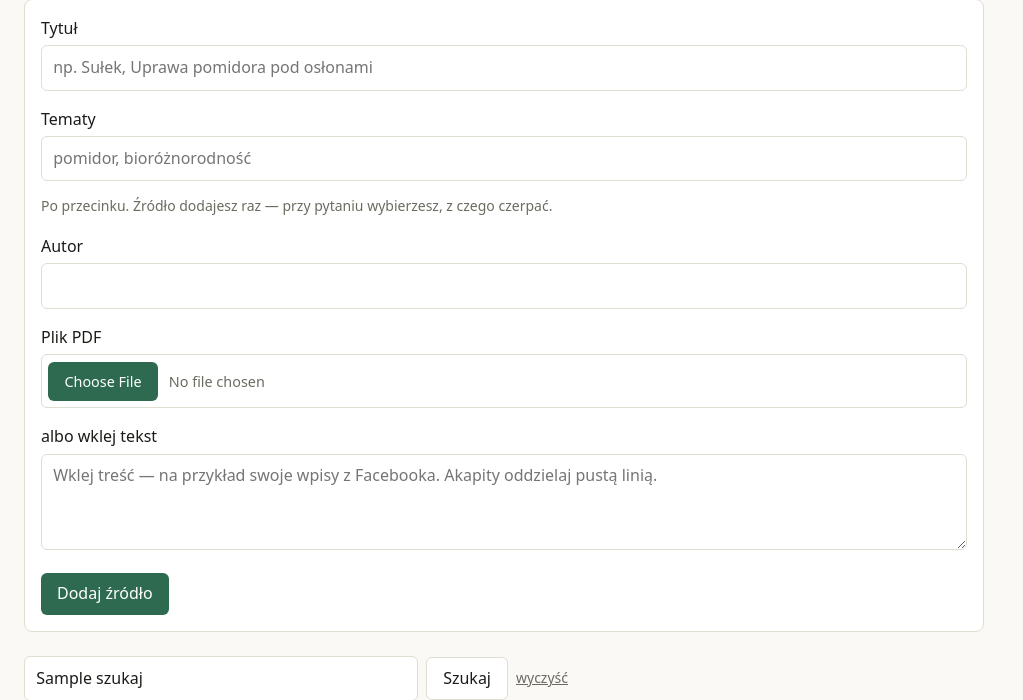
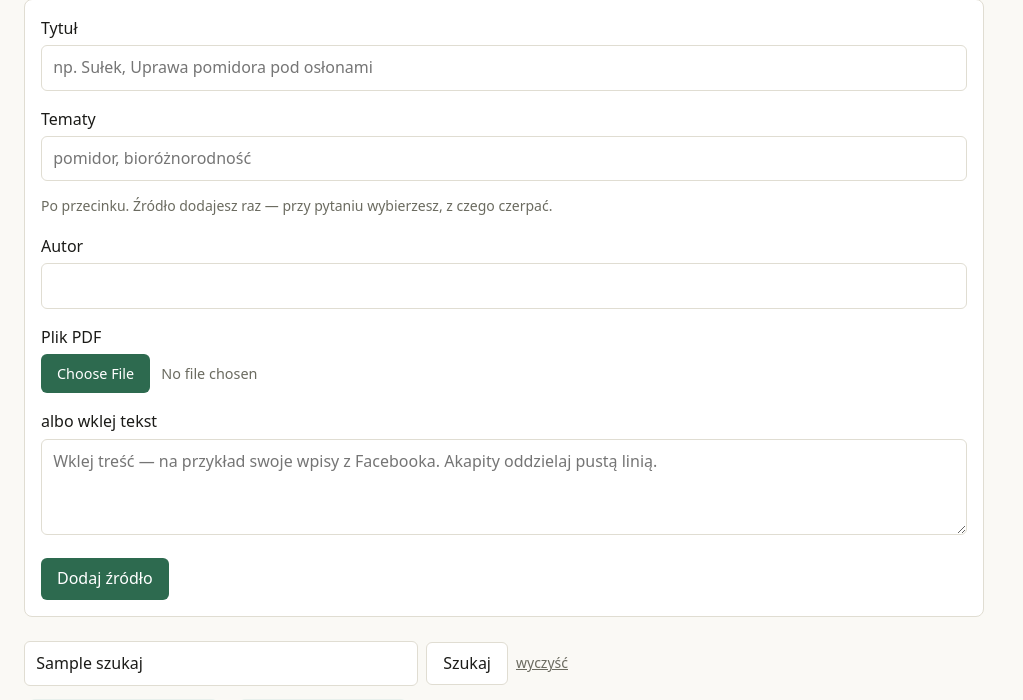
Before and after one commit to Dzirx/ogrodnikv4, a FastAPI app: template app/api/templates/zrodla.html in a window 1280 px wide. Shown: the part 258-958 px from the top of the page, without its empty margins (0-1023 px from the left). Run offline with FastAPI, Linux system fonts and the light colour scheme; the template is opened without the code that fills it: most values are stand-ins (such as "Sample title", 1, 10 or a date in 2020).

Commit message:
Bez ramki wokół pola pliku - zostaje sam przycisk
Poprzednia wersja opakowywała caly input w ramke i tlo, przez co "Wybierz
plik" siedzial w podwojnym pudelku (ramka inputu + przycisk w srodku).

Co-Authored-By: Claude Sonnet 5 <noreply@anthropic.com>

```diff
--- a/app/api/templates/base.html
+++ b/app/api/templates/base.html
@@ -44,10 +44,7 @@
   {# Natywny przycisk "Wybierz plik" jest szary i nie pasuje do reszty -
      ::file-selector-button pozwala go przestylować bez JS-owego zastępowania
      całego <input type="file">. #}
-  input[type="file"] {
-    font: inherit; width: 100%; padding: 0.4rem; font-size: 0.9rem;
-    border: 1px solid var(--ramka); border-radius: 6px; background: var(--karta); color: var(--przygaszony);
-  }
+  input[type="file"] { font: inherit; font-size: 0.9rem; color: var(--przygaszony); }
   input[type="file"]::file-selector-button {
     font: inherit; background: var(--akcent); color: #fff; border: 0;
     padding: 0.5rem 1rem; border-radius: 6px; cursor: pointer; margin-right: 0.7rem;
```
